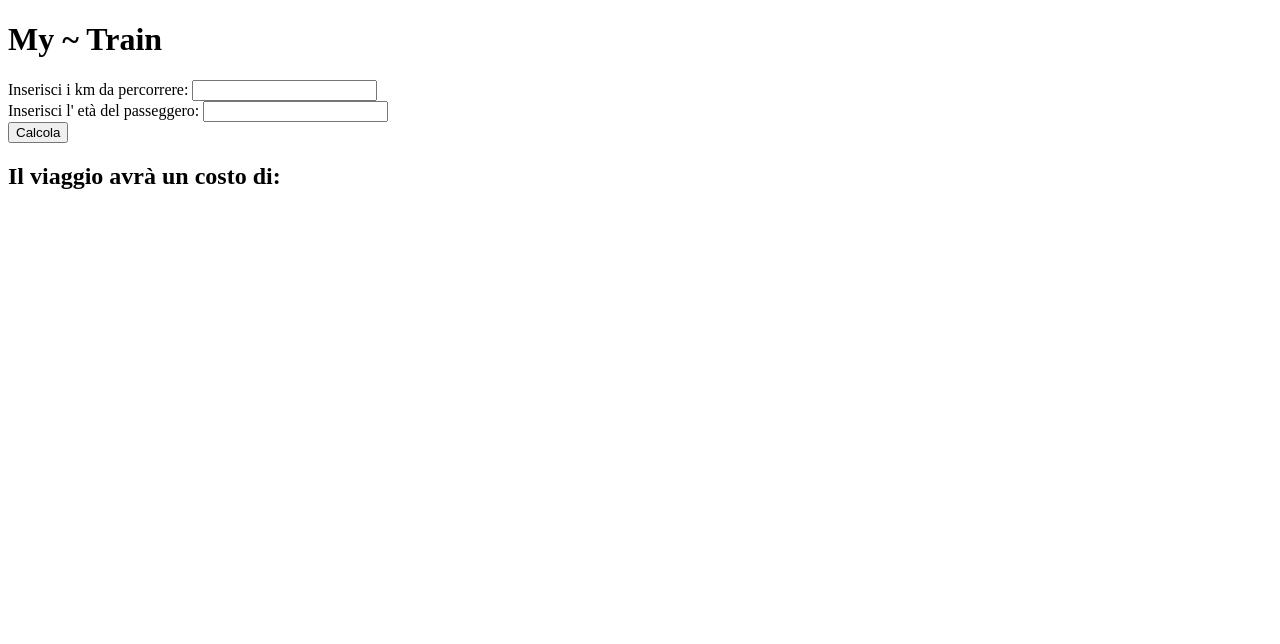
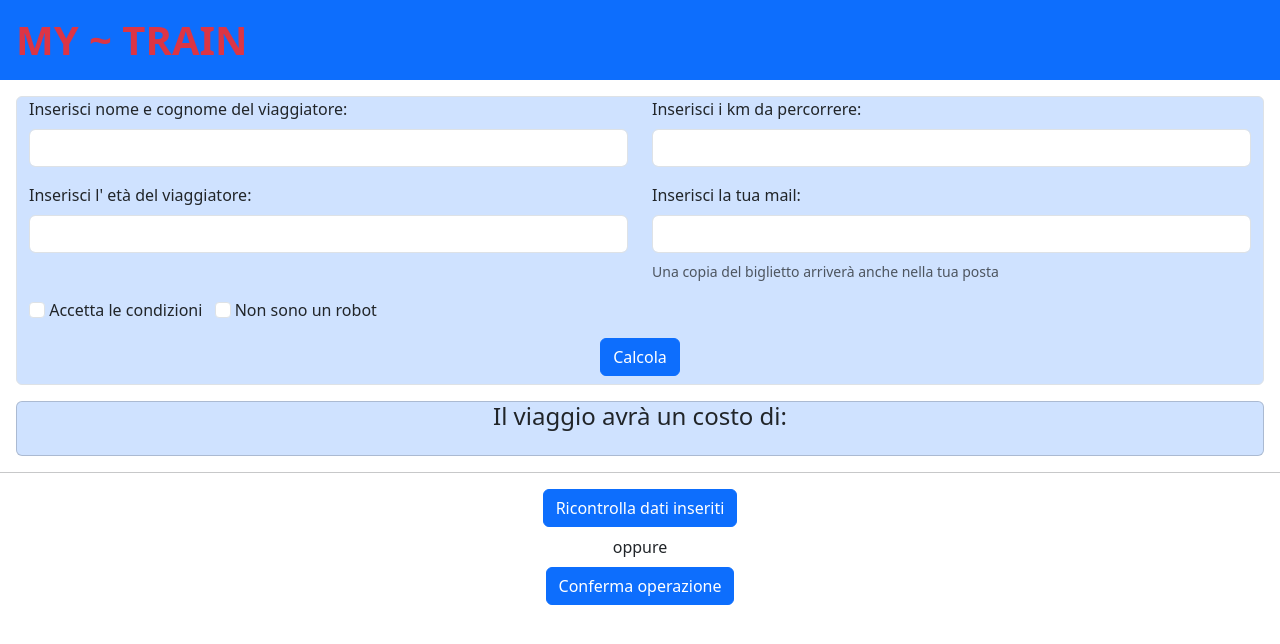
Before and after one commit to Al-Giovinetti/js-biglietto-treno-form, a plain HTML site: page Index.html in a window 1280 px wide. Drawn offline with nearby package versions, Linux system fonts and the light colour scheme.

Commit message:
Lay out pagina

```diff
--- a/Index.html
+++ b/Index.html
@@ -5,31 +5,79 @@
     <meta http-equiv="X-UA-Compatible" content="IE=edge">
     <meta name="viewport" content="width=device-width, initial-scale=1.0">
     <title>My-train</title>
+    <link href="https://cdn.jsdelivr.net/npm/bootstrap@5.3.0-alpha3/dist/css/bootstrap.min.css" rel="stylesheet" integrity="sha384-KK94CHFLLe+nY2dmCWGMq91rCGa5gtU4mk92HdvYe+M/SXH301p5ILy+dN9+nJOZ" crossorigin="anonymous">
+    <script src="https://cdn.jsdelivr.net/npm/bootstrap@5.3.0-alpha3/dist/js/bootstrap.bundle.min.js" integrity="sha384-ENjdO4Dr2bkBIFxQpeoTz1HIcje39Wm4jDKdf19U8gI4ddQ3GYNS7NTKfAdVQSZe" crossorigin="anonymous"></script>
     <link rel="stylesheet" href="css/style.css">
     <script src="js/myscript.js" defer></script>
 
 </head>
 <body>
-    <header>
-        <h1>My ~ Train</h1>
+    <header class="mb-3 bg-primary">
+        <h1 class="p-3 text-danger fw-bold">MY ~ TRAIN</h1>
     </header>
-    <div>
-        <label for="user-km">Inserisci i km da percorrere:</label>
-        <input type="number" name="user-km" id="user-km">
+    <main class="container-fluid p-0 ">
+        <div class=" row mx-3 border rounded mb-3 bg-primary-subtle">
+            <div class="col-12 col-md-6 mb-3">
+                <label for="user-name" class="form-label">Inserisci nome e cognome del viaggiatore: </label>
+                <input type="text" class="form-control" name="user-name" id="user-name">
             </div>
-    <div>
-        <label for="user-km">Inserisci l' età del passeggero:</label>
-        <input type="number" name="user-age" id="user-age">
+            <div class="col-12 col-md-6 mb-3">
+                <label for="user-km" class="form-label">Inserisci i km da percorrere:</label>
+                <input type="number" class="form-control" name="user-km" id="user-km">
             </div>
-    <div>
-        <button>
+            <div class="col-12 col-md-6 mb-3">
+                <label for="user-km" class="form-label">Inserisci l' età del viaggiatore:</label>
+                <input type="number" class="form-control" name="user-age" id="user-age">
+            </div>
+            <div class="col-12 col-md-6 mb-3">
+                <label for="user-name" class="form-label">Inserisci la tua mail: </label>
+                <input type="email" class="form-control mb-2" id="user-mail" aria-describedby="emailHelp">
+                <div id="emailHelp" class="form-text">Una copia del biglietto arriverà anche nella tua posta</div>
+            </div>
+            <div class="col-12 col-md-6 mb-3">
+                <input type="checkbox" class="form-check-input" id="exampleCheck1">
+                <label class="form-check-label me-2" for="exampleCheck1">Accetta le condizioni</label>
+                <input type="checkbox" class="form-check-input" id="exampleCheck2">
+                <label class="form-check-label" for="exampleCheck1">Non sono un robot</label>
+            </div>
+            <div class="col-12 text-center">
+                <button class="btn btn-primary w-auto mb-2">
                     Calcola
                 </button>
             </div>
-    <div>
-        <h2>Il viaggio avrà un costo di:</h2>
+        </div>
+        <div class="card mx-3 mb-3 text-center bg-primary-subtle">
+            <h2 class="fs-4">Il viaggio avrà un costo di:</h2>
             <p></p>
         </div>
+        <div class="text-center">
+            <hr>
+            <button class="btn btn-primary w-auto" data-bs-toggle="offcanvas" data-bs-target="#offcanvasExample" aria-controls="offcanvasExample">
+                Ricontrolla dati inseriti
+            </button>
+            <div class="offcanvas offcanvas-start bg-warning" tabindex="-1" id="offcanvasExample" aria-labelledby="offcanvasExampleLabel">
+                <div class="offcanvas-header">
+                    <h5 class="offcanvas-title" id="offcanvasExampleLabel">Riepilogo</h5>
+                    <button type="button" class="btn-close" data-bs-dismiss="offcanvas" aria-label="Close"></button>
+                </div>
+                <div class="offcanvas-body text-start">
+                    <div>
+                        <p id="bis-username">Nominativo passeggero :</p>
+                        <p id="bis-km">Il biglietto è per :</p>
+                        <p id="bis-age">L' età del passereo è :</p>
+                        <p id="bis-mail">L' email inserita è :</p>
+                    </div>
+                </div>
+            </div>
+            <span class="d-block p-2"> oppure</span>
+            <button class="btn btn-primary w-auto mb-3">
+                Conferma operazione
+            </button>
+        </div>
+
+    </main>
+
+
 
 
 </body>
--- a/js/myscript.js
+++ b/js/myscript.js
@@ -1,28 +1,32 @@
-const inputKm =document.getElementById("user-km");
-const inputAge =document.getElementById("user-age");
+const inputKm = document.getElementById("user-km");
+const inputAge = document.getElementById("user-age");
+
+const inputName = document.getElementById("user-name")
+const inputMail = document.getElementById("user-mail")
 
 const button = document.querySelector("button");
-
-console.log(inputKm)
-console.log(inputAge)
 
 button.addEventListener("click",
     function(){
         let price =inputKm.value * 0.233
+        const outputPrice = document.querySelector('p');
 
         if (inputAge.value < 18){
-            price=price - (( price / 100) * 19.4)
-            console.log(price)
-            console.log("minorenne")
+            price= price - (( price / 100) * 19.4)
+            console.log(price + " minorenne")
         }else if(inputAge.value > 65){
-            price=price - (( price / 100) * 37.7)
-            console.log(price)
-            console.log("over 65")
+            price= price - (( price / 100) * 37.7)
+            console.log(price + " over 65")
         }else{
-            console.log(price)
-            console.log("normale")
+            console.log(price + " normale")
+        }
 
-        }
+        outputPrice.innerHTML = "€" +  price.toFixed(2);
+        document.getElementById("bis-username").innerHTML = " Nominativo passeggero : " + inputName.value
+        document.getElementById("bis-km").innerHTML = "Il biglietto è per : " + inputKm.value+" km"
+        document.getElementById("bis-age").innerHTML =  " L' età del passereo è :" + inputAge.value
+        document.getElementById("bis-mail").innerHTML =  "L' email inserita è : " + inputMail.value
+
+
     }
-
 );
```
Lines whose indentation alone changed are shown as unchanged.
